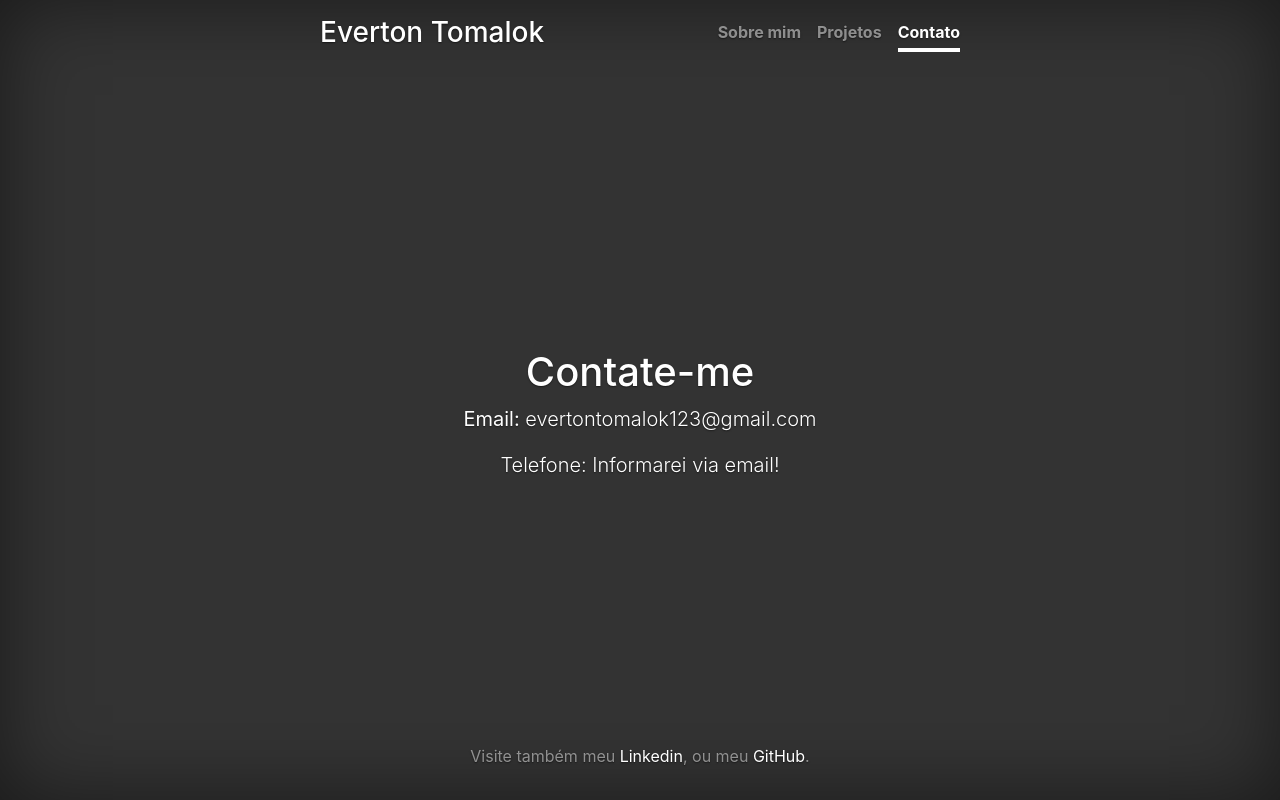
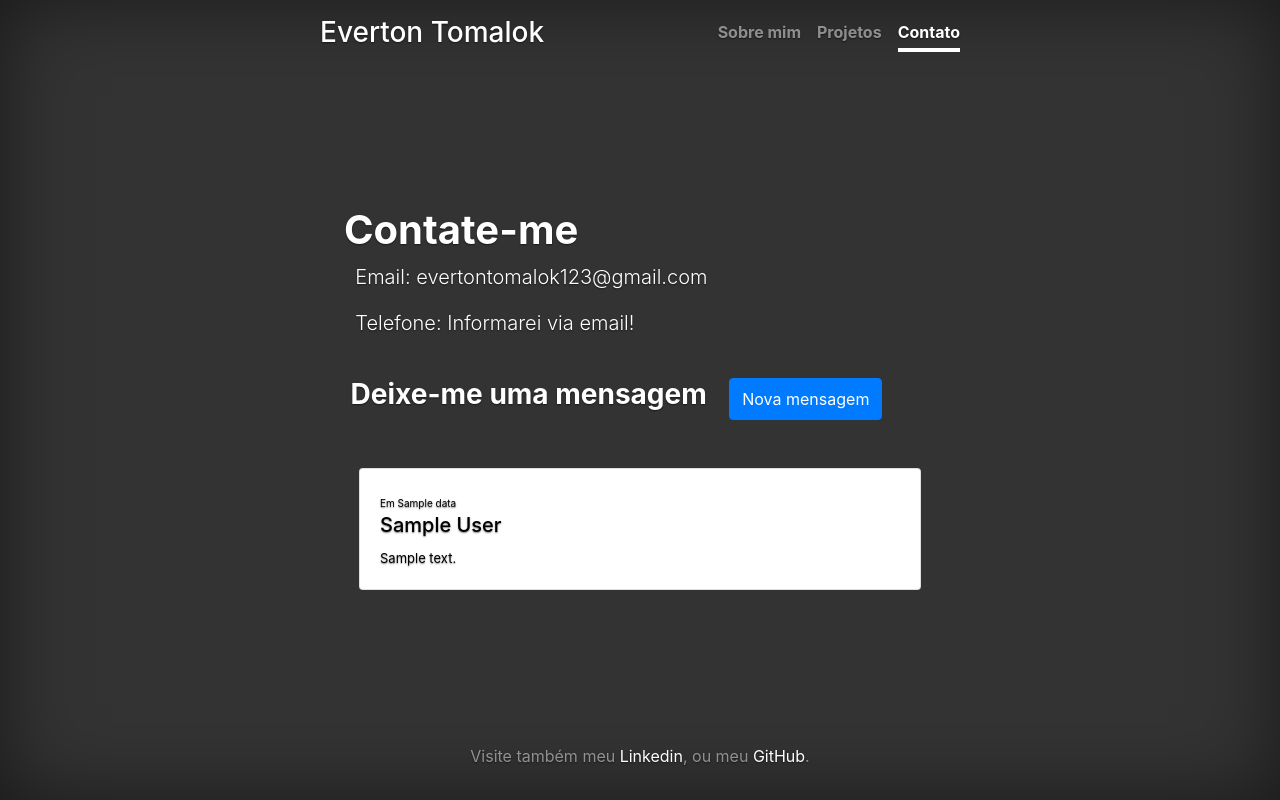
Before and after one commit to EvertonTomalok/website, a Flask app: template website/templates/contato.html in a window 1280 px wide. Run offline with Flask 2, Linux system fonts and the light colour scheme; the template is opened without the code that fills it: most values are stand-ins (such as "Sample title", 1, 10 or a date in 2020); some libraries are stand-ins or nearby versions.

Commit message:
Adicionado deixe uma mensagem, e conexao com mongodb

```diff
--- a/website/app.py
+++ b/website/app.py
@@ -1,7 +1,7 @@
 # coding: utf-8
 
 from flask import Flask, url_for, render_template, redirect, request, flash
-# from wtforms import Form, TextField, TextAreaField, validators, StringField, SubmitField
+from controllers.controllers import *
 
 
 app = Flask(__name__)
@@ -22,9 +22,25 @@ def index():
     return render_template('index.html')
 
 
-@app.route('/contato')
+@app.route('/contato', methods=['GET', 'POST'])
 def contato():
-    return render_template('contato.html')
+    if request.method == "POST":
+        autor = request.form.get('autor', '')
+        mensagem = request.form.get('mensagem', '')
+        email = request.form.get('email', '')
+
+        insert_message(autor, mensagem, email)
+
+        return redirect('contato')
+
+    data = []
+    conteudo = find_messages()
+
+    for cont in conteudo:
+        cont['data'] = cont['data'].strftime('%d/%m/%y %H:%M:%S')
+        data.append(cont)
+
+    return render_template('contato.html', data=data)
 
 
 @app.route('/projetos')
--- a/website/templates/base.html
+++ b/website/templates/base.html
@@ -5,7 +5,7 @@
     <meta charset="utf-8">
     <meta name="viewport" content="width=device-width, initial-scale=1, shrink-to-fit=no">
     <meta name="Everton Tomalok" content="Everton Tomalok">
-    <link rel="icon" href="img/favicon.ico">
+    <!--<link rel="icon" href="img/favicon.ico">-->
 
     <title>{% block title %}{% endblock %}</title>
 
@@ -37,6 +37,7 @@
     <!-- Placed at the end of the document so the pages load faster -->
     <script src="https://code.jquery.com/jquery-3.3.1.slim.min.js" integrity="sha384-q8i/X+965DzO0rT7abK41JStQIAqVgRVzpbzo5smXKp4YfRvH+8abtTE1Pi6jizo" crossorigin="anonymous"></script>
     <script>window.jQuery || document.write('<script src="../../assets/js/vendor/jquery-slim.min.js"><\/script>')</script>
+    <script src="https://ajax.googleapis.com/ajax/libs/jquery/3.3.1/jquery.min.js"></script>
     <script src="/static/js/popper.min.js"></script>
     <script src="/static/js/bootstrap.min.js"></script>
   </body>
--- a/website/templates/contato.html
+++ b/website/templates/contato.html
@@ -20,8 +20,82 @@
     <main role="main" class="inner cover">
         <br>
         <br>
-        <h1 class="cover-heading">Contate-me</h1>
-        <p class="lead"><b>Email:</b> evertontomalok123@gmail.com</p>
-        <p class="lead">Telefone: Informarei via email!</p>
+        <div align='justify'>
+            <h1 class="cover-heading"><b>Contate-me</b></h1>
+            <p class="lead">&nbsp; Email: evertontomalok123@gmail.com</p>
+            <p class="lead">&nbsp; Telefone: Informarei via email!</p>
+
+            <br>
+            <div class="row">
+                <h3 class="cover-heading">&nbsp;&nbsp;<b> Deixe-me uma mensagem</b></h3> &nbsp; &nbsp; &nbsp;
+                <button type="button" class="btn btn-primary" data-toggle="modal" data-target="#myModal">
+                  Nova mensagem
+                </button>
+
+            </div>
+
+            <br>
+            <br>
+
+            <!-- The Modal -->
+            <div class="modal" id="myModal">
+              <div class="modal-dialog">
+                <div class="modal-content">
+
+                  <!-- Modal Header -->
+                  <div class="modal-header">
+                    <h4 class="modal-title"><font color="black">Deixe aqui sua mensagem</font></h4>
+                    <button type="button" class="close" data-dismiss="modal">&times;</button>
+                  </div>
+
+                  <!-- Modal body -->
+                  <div class="modal-body">
+                    <div class="form-group">
+                        <form action="/contato" method="POST">
+                            <label for="autor"><font color="black">Autor:</font></label>
+                            <input type="text" class="form-control" id="autor" name="autor" value="Anonimo" required><br>
+                            <label for="email"><font color="black">Email: (não será mostrado publicamente)</font></label>
+                            <input type="email" class="form-control" id="email" name="email" placeholder="email" required><br>
+                            <label for="mensagem"><font color="black">Mensagem:</font></label>
+                            <textarea class="form-control" rows="5" id="mensagem" name="mensagem" required></textarea>
+                            <br>
+
+                            <button type="submit" class="btn btn-primary">Salvar</button>
+                        </form>
+                    </div>
+                  </div>
+
+                  <!-- Modal footer -->
+                  <div class="modal-footer">
+                    <button type="button" class="btn btn-danger" data-dismiss="modal">Sair</button>
+                  </div>
+
+                </div>
+              </div>
+            </div>
+
+
+            {% if data %}
+            <div class="row">
+                <div class="col-sm-12">
+                    <div class="container">
+                    {% for d in data %}
+
+                        <div class="card" align='justify'>
+                            <div class="card-body">
+                                <font color="black" size="1">Em {{ d.data }}</font><br>
+                                <font color="black"><h5>{{ d.author }} </h5></font>
+                                <font color="black" size="2">{{ d.message }}</font>
+                            </div>
+                        </div>
+
+                    {% endfor %}
+                    </div>
+                </div>
+            </div>
+            {% endif %}
+        </div>
     </main>
+<br>
+<br>
 {% endblock %}
```
Also changed, not shown: website/controllers/controllers.py (added, +20 -0 lines), website/model/connections.py (+4 -7 lines).
